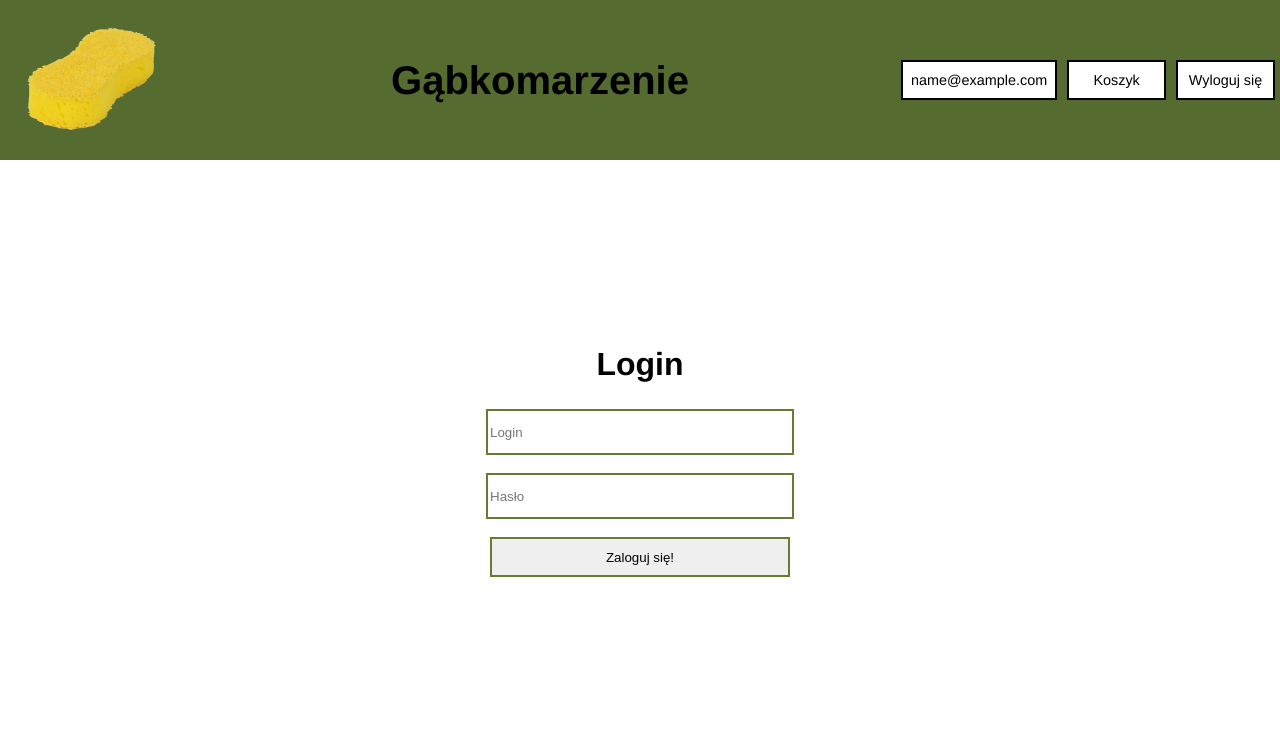
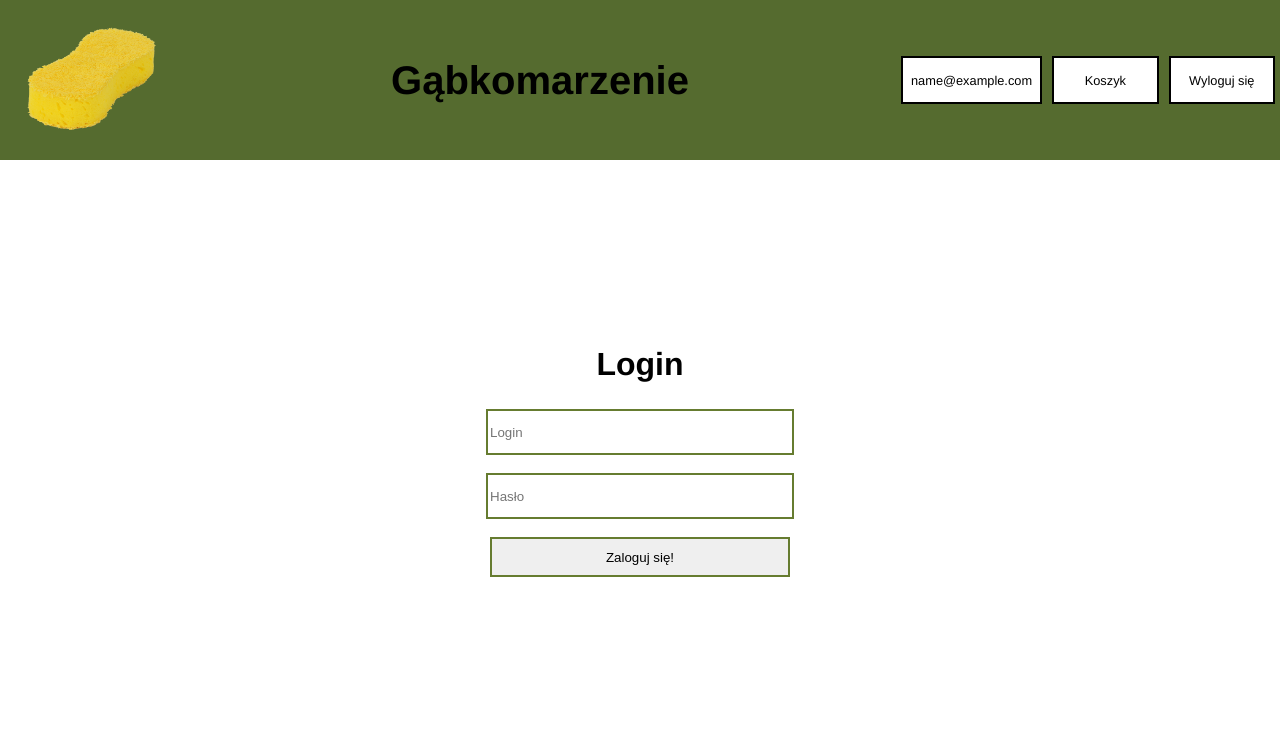
Before and after one commit to WolniewiczBartek/FirstOnlineShopPHP, a PHP site: page /index.php?action=log in a window 1280 px wide. Shown: the top 735 px of the page. Run offline with PHP 8.4, Linux system fonts and the light colour scheme; the visitor is signed in with stand-in values (Sample User, id 1).

Commit message:
Update styl.css

```diff
--- a/styl.css
+++ b/styl.css
@@ -61,7 +61,7 @@ header{
 }
 .button{
   text-decoration: none;
-  height: 20px;
+  height: 28px;
   width: 140px;
   background-color: white;
   color: black;
@@ -208,7 +208,7 @@ footer{
   border-bottom: 2px solid red;
 }
 a.button > div{
-  font-size: 1.8vmin;
+  font-size: 1.6vmin;
 }
 #lower_butt{
   width: 50%;
@@ -218,5 +218,5 @@ a.button > div{
   align-items: center;
 }
 .szer{
-  width: 126px;
+  width: 170px;
 }
```
